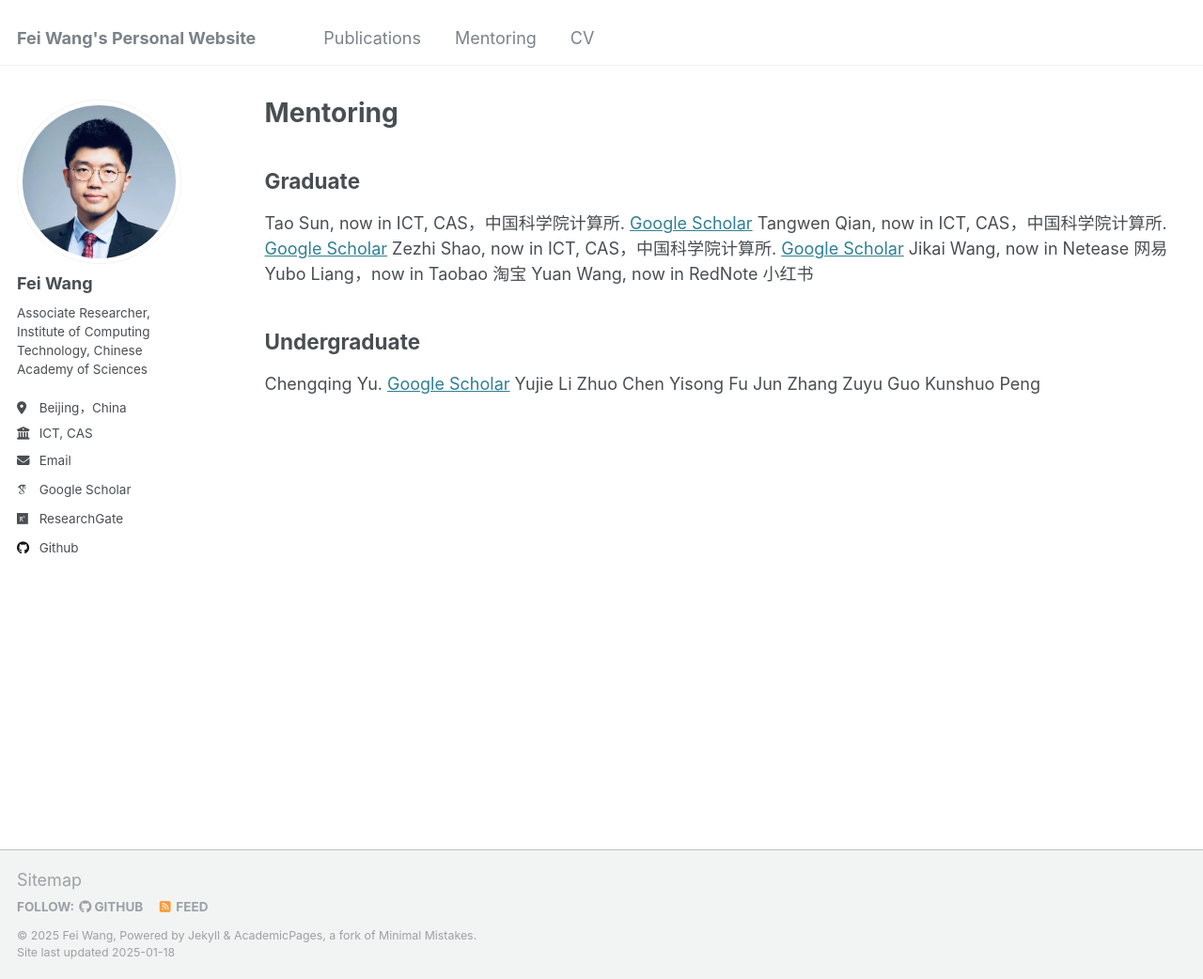
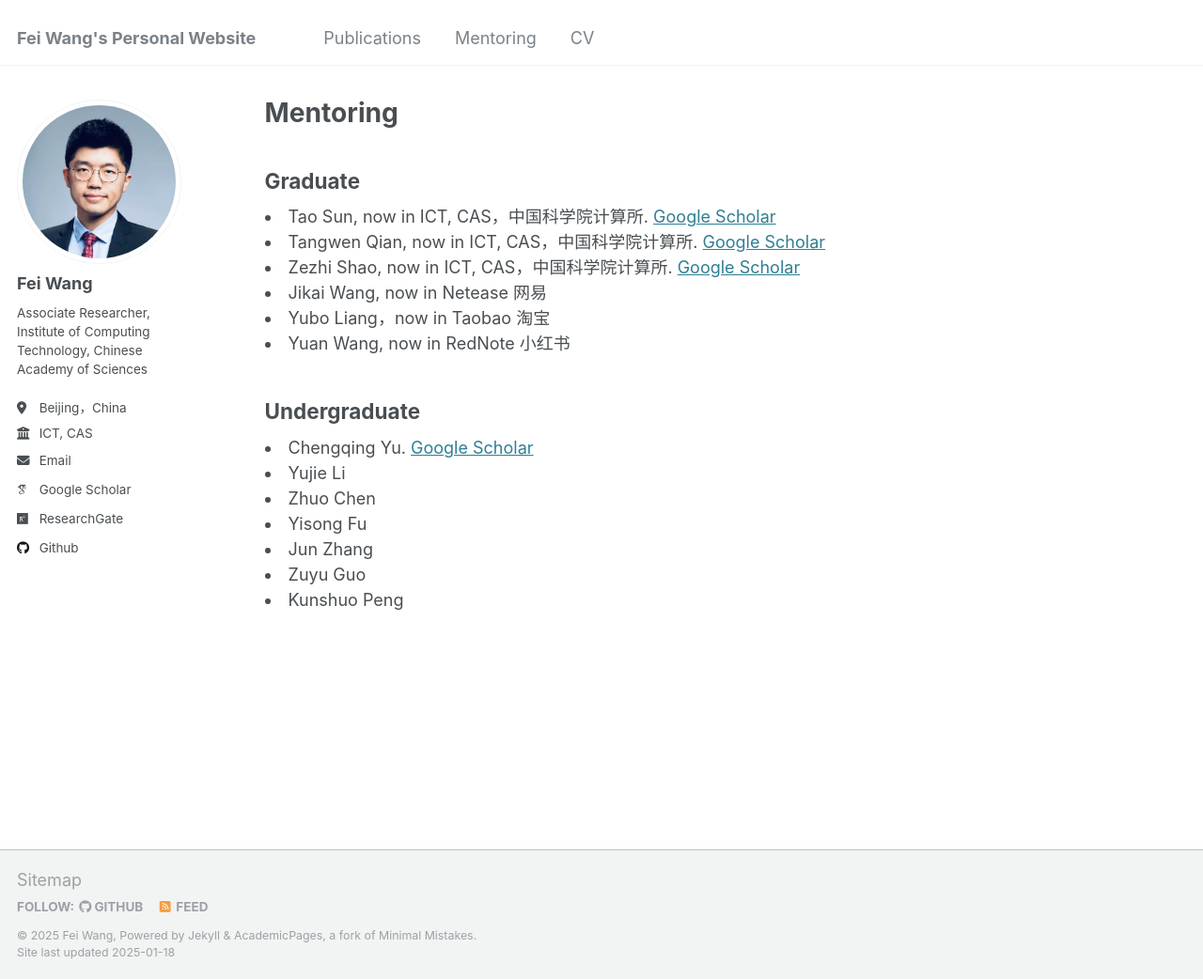
Before and after one commit to finleywang/GestaltCogTeam.github.io, a Jekyll site: the page built from Mentoring.md, in a window 1280 px wide and 1042 px high. Shown: the whole window at 94% size. Built offline with Jekyll 4.4.1, drawn with Linux system fonts in a browser that asks for light colours; some web fonts are replaced.

```diff
--- a/Mentoring.md
+++ b/Mentoring.md
@@ -1,26 +1,26 @@
 ---
 layout: archive
 title: "Mentoring"
-permalink: /mentoring/
+permalink: /Mentoring/
 author_profile: true
 ---
 
 
 Graduate
 ------
-Tao Sun, now in ICT, CAS，中国科学院计算所. <a target='new' href='https://scholar.google.com.hk/citations?user=Vt06Oc8AAAAJ&hl=zh-CN'> Google Scholar</a>
-Tangwen Qian, now in ICT, CAS，中国科学院计算所. <a target='new' href='https://scholar.google.com.hk/citations?user=IEk6h-8AAAAJ&hl=zh-CN'> Google Scholar</a>
-Zezhi Shao, now in ICT, CAS，中国科学院计算所. <a target='new' href='https://scholar.google.com.hk/citations?user=-9_KI-wAAAAJ&hl=zh-CN'> Google Scholar</a>
-Jikai Wang, now in Netease 网易
-Yubo Liang，now in Taobao 淘宝
-Yuan Wang, now in RedNote 小红书
+<li>Tao Sun, now in ICT, CAS，中国科学院计算所. <a target='new' href='https://scholar.google.com.hk/citations?user=Vt06Oc8AAAAJ&hl=zh-CN'> Google Scholar</a></li>
+<li>Tangwen Qian, now in ICT, CAS，中国科学院计算所. <a target='new' href='https://scholar.google.com.hk/citations?user=IEk6h-8AAAAJ&hl=zh-CN'> Google Scholar</a></li>
+<li>Zezhi Shao, now in ICT, CAS，中国科学院计算所. <a target='new' href='https://scholar.google.com.hk/citations?user=-9_KI-wAAAAJ&hl=zh-CN'> Google Scholar</a></li>
+<li>Jikai Wang, now in Netease 网易</li>
+<li>Yubo Liang，now in Taobao 淘宝</li>
+<li>Yuan Wang, now in RedNote 小红书</li>
 
 Undergraduate
 ------
-Chengqing Yu. <a target='new' href='https://scholar.google.com.hk/citations?user=G3vphfgAAAAJ&hl=zh-CN'> Google Scholar</a>
-Yujie Li
-Zhuo Chen
-Yisong Fu
-Jun Zhang
-Zuyu Guo
-Kunshuo Peng
+<li>Chengqing Yu. <a target='new' href='https://scholar.google.com.hk/citations?user=G3vphfgAAAAJ&hl=zh-CN'> Google Scholar</a></li>
+<li>Yujie Li</li>
+<li>Zhuo Chen</li>
+<li>Yisong Fu</li>
+<li>Jun Zhang</li>
+<li>Zuyu Guo</li>
+<li>Kunshuo Peng</li>
```
